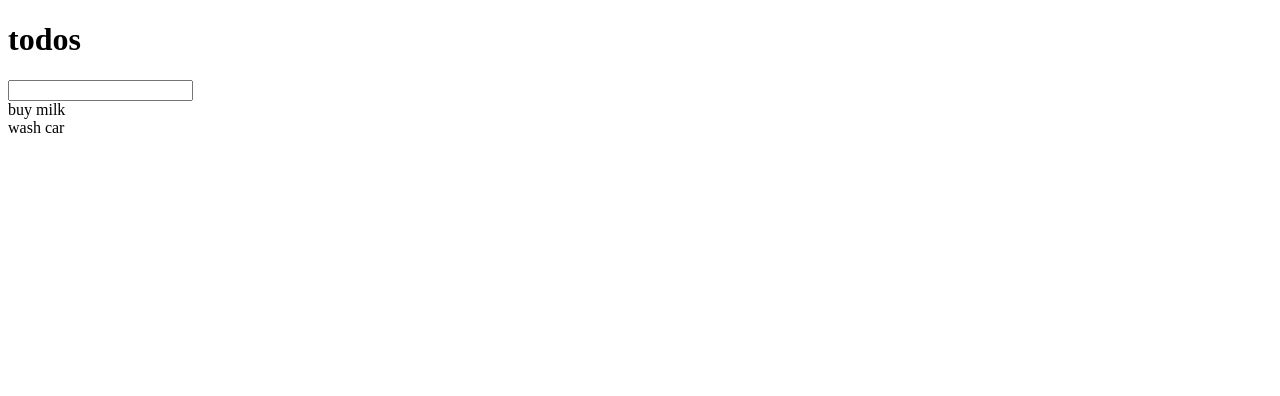
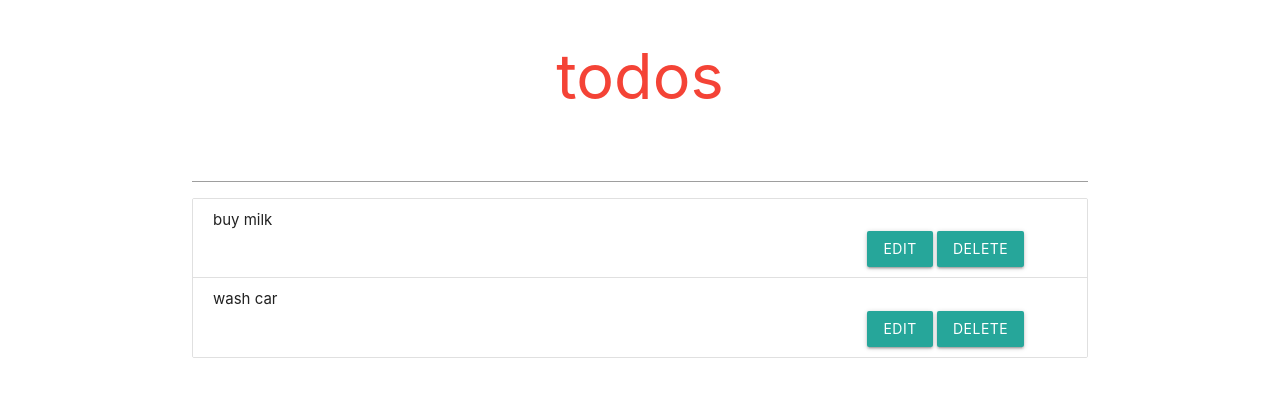
Before and after one commit to Hapachino/react-todolist, a React (Create React App) app: page / in a window 1280 px wide. Shown: the top 396 px of the page. Built offline with nearby package versions, Linux system fonts and the light colour scheme.

Commit message:
basic styling, started on editing operation

```diff
--- a/public/index.html
+++ b/public/index.html
@@ -19,6 +19,7 @@
       work correctly both with client-side routing and a non-root public URL.
       Learn how to configure a non-root public URL by running `npm run build`.
     -->
+    <link rel="stylesheet" href="https://cdnjs.cloudflare.com/ajax/libs/materialize/1.0.0/css/materialize.min.css">
     <title>React App</title>
   </head>
   <body>
--- a/src/App.js
+++ b/src/App.js
@@ -42,8 +42,8 @@ class App extends Component {
 
   render() {
     return (
-      <div>
-        <h1>todos</h1>
+      <div className="container">
+        <h1 className="center red-text">todos</h1>
         <InputBar
           todoText={this.state.todoText}
           handleTextChange={this.handleTextChange}
--- /dev/null
+++ b/src/TodoItem.js
@@ -0,0 +1,44 @@
+import React, { Component } from 'react';
+
+class TodoItem extends Component {
+  constructor(props) {
+    super(props);
+
+    this.state = {
+      todoText: this.props.todo.title,
+      editing: false,
+    }
+  }
+
+  handleEditing = () => {
+    this.setState({
+      editing: true,
+    });
+  }
+
+  render() {
+    const editStyle = this.state.editing ? { display: 'block' } : { display: 'none' };
+    const viewStyle = this.state.editing ? { display: 'none' } : { display : 'block' };
+
+    return (
+      <div className="collection-item" key={this.props.index}>
+        <div style={viewStyle}>
+          <span>{this.state.todoText}</span>
+          <div style={{ display: 'inline-block', width: '95%' }} className="right-align">
+            <button className="btn" onClick={this.handleEditing}>Edit</button>
+            {' '}
+            <button className="btn" onClick={() => this.props.deleteTodo(this.props.index)}>Delete</button>
+          </div>
+        </div>
+        <input
+          type="text"
+          onChange
+          value={this.props.todo.title}
+          style={editStyle}
+        />
+      </div>
+    );
+  }
+}
+
+export default TodoItem;
--- a/src/TodoList.js
+++ b/src/TodoList.js
@@ -1,12 +1,16 @@
 import React from 'react';
+import TodoItem from './TodoItem';
 
 function TodoList(props) {
   const list = props.todos.length ? (
     props.todos.map((todo, index) => {
       return (
-        <div className="todo" key={index} onClick={() => props.deleteTodo(index)}>
-          {todo.title}
-        </div>
+        <TodoItem
+          todo={todo}
+          key={index}
+          index={index}
+          deleteTodo={props.deleteTodo} >
+        </TodoItem>
       );
     })
   ) : (
@@ -14,7 +18,7 @@ function TodoList(props) {
   )
 
   return (
-    <div>
+    <div className="collection">
       {list}
     </div>
   );
```
